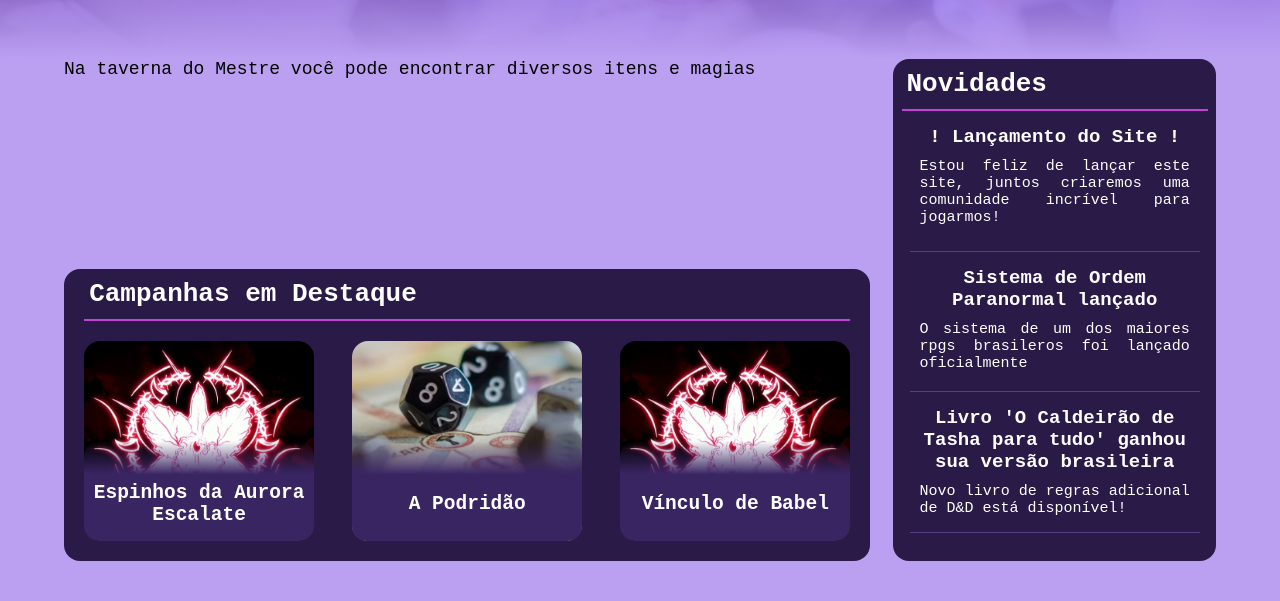
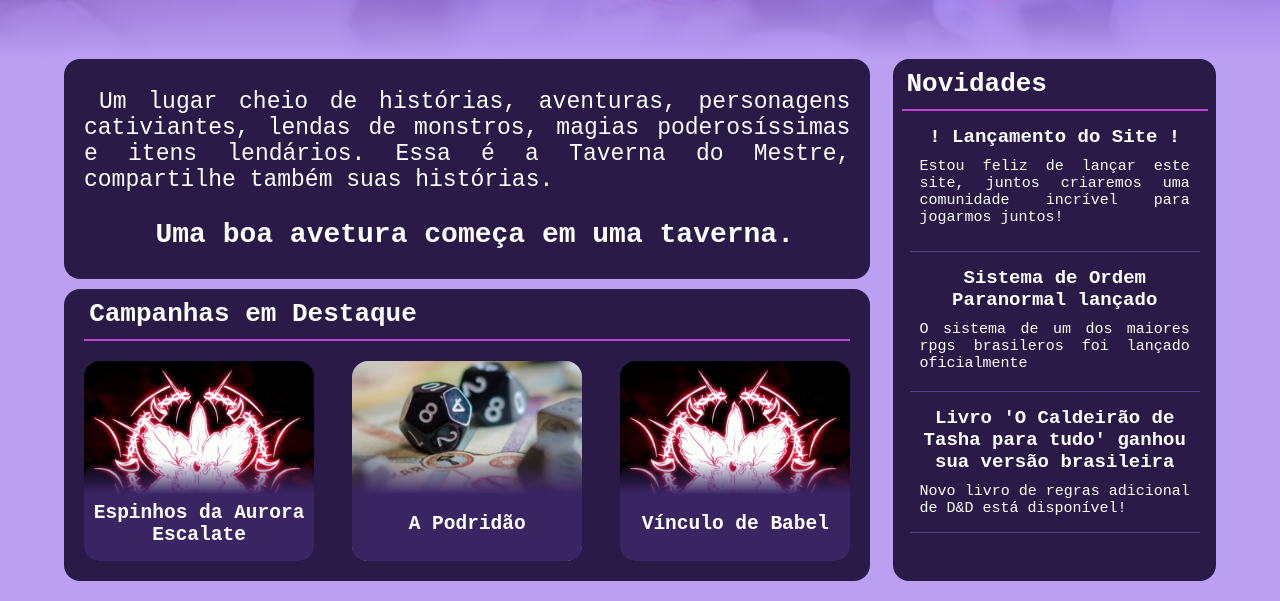
Before and after one commit to VictorRubinec/Cantinho-do-Mestre, a website: page public/index.html in a window 1280 px wide. Shown: the part 241-842 px from the top of the page. Drawn offline with Linux system fonts and the light colour scheme.

Commit message:
index att

```diff
--- a/public/css/style.css
+++ b/public/css/style.css
@@ -336,10 +336,34 @@
 
 .descricao_site{
     height: fit-content;
-    width: 100%;
-    font-size: 18px;
+    width: auto;
     height: 200px;
     margin-bottom: 10px;
+    padding: 10px;
+    color: #fff;
+    background-color: #291A47;
+    border-radius: 16px;
+    display: flex;
+    flex-direction: column;
+    justify-content: center;
+    font-size: 23px;
+    align-items: center;
+}
+
+.descricao_site p{
+    text-align: justify;
+    text-indent: 15px;
+    padding-left: 10px;
+    padding-right: 10px;
+}
+
+.slogan{
+    width: 100%;
+    display: flex;
+    align-items: center;
+    justify-content: center;
+    font-size: 28px;
+    font-weight: bold;
 }
 
 .campanhas_destaque{
@@ -377,9 +401,9 @@
 }
 
 .campanha_item:hover {
-    box-shadow:2px 4px 1px #120a16;
+    box-shadow: 2px 4px 1px #120a16;
     background-size: cover - 90px;
-    text-decoration:underline 2px;
+    text-decoration: underline 2px;
 }
 
 .campanha_item .champanha_mascara{
--- a/public/index.html
+++ b/public/index.html
@@ -48,7 +48,11 @@
     <div class="container">
       <div class="vertical_container">
         <div class="descricao_site">
-          Na taverna do Mestre você pode encontrar diversos itens e magias
+          <p> Um lugar cheio de histórias, aventuras, personagens cativiantes, lendas de monstros, magias
+            poderosíssimas e itens lendários. Essa é a Taverna do Mestre, compartilhe também suas histórias. </p><br>
+          <div class="slogan">
+            <p>Uma boa avetura começa em uma taverna.</p>
+          </div>
         </div>
         <div class="campanhas_destaque">
           <div class="titulo">
@@ -80,7 +84,7 @@
         <div class="novidade">
           <div class="novidade_item">
             <h2>! Lançamento do Site !</h2>
-            <p>Estou feliz de lançar este site, juntos criaremos uma comunidade incrível para jogarmos!</p>
+            <p>Estou feliz de lançar este site, juntos criaremos uma comunidade incrível para jogarmos juntos!</p>
           </div>
           <div class="novidade_item">
             <h2>Sistema de Ordem Paranormal lançado</h2>
```
